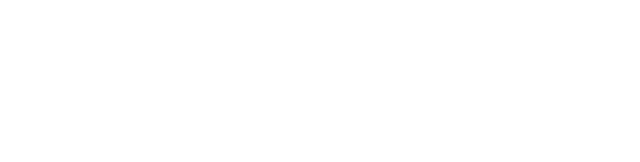
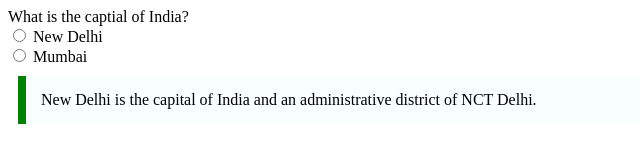
Before and after one commit to acciojob/trivia-srinijalanda93, a website: page main.html in a window 1280 px wide. Shown: the whole page, without its empty margins (0-640 px from the left). Drawn offline with Linux system fonts and the light colour scheme.

Commit message:
created a submission

```diff
--- a/main.html
+++ b/main.html
@@ -4,11 +4,30 @@
 
 <head>
 	<link rel="stylesheet" href="styles.css">
+	<style>
+		.quotes{
+			max-width:600px;
+			margin:10px;
+			padding:15px;
+			border-left:8px solid green;
+			background-color:#f8fffe;
+			front-weight:bold;
+		}
+	</style>
 </head>
 
 <body>
 	<!-- the entire body must be written by student -->
+	<label for="captial">What is the captial of India?</label><br>
+	<input type="radio" name="c" id="delhi">
+	<label for="delhi">New Delhi</label><br>
+	<input type="radio" name="c" id=mumbai>
+	<label for="delhi">Mumbai</label>
+	<blockquote class="quotes">
+		New Delhi is the capital of India and an administrative district of NCT Delhi.
+	</blockquote>
     <script type="text/javascript" src="./script.js">
+
 </script>
 
 </body>
```
